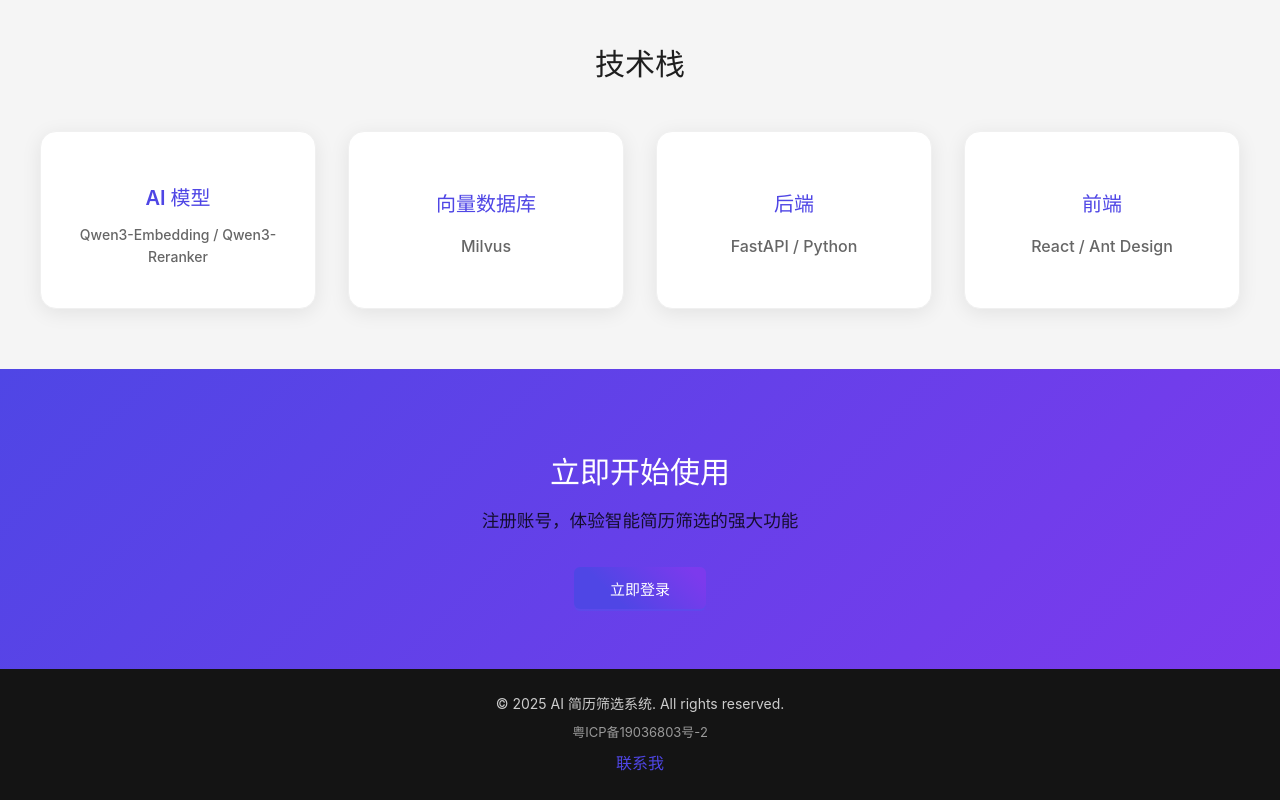
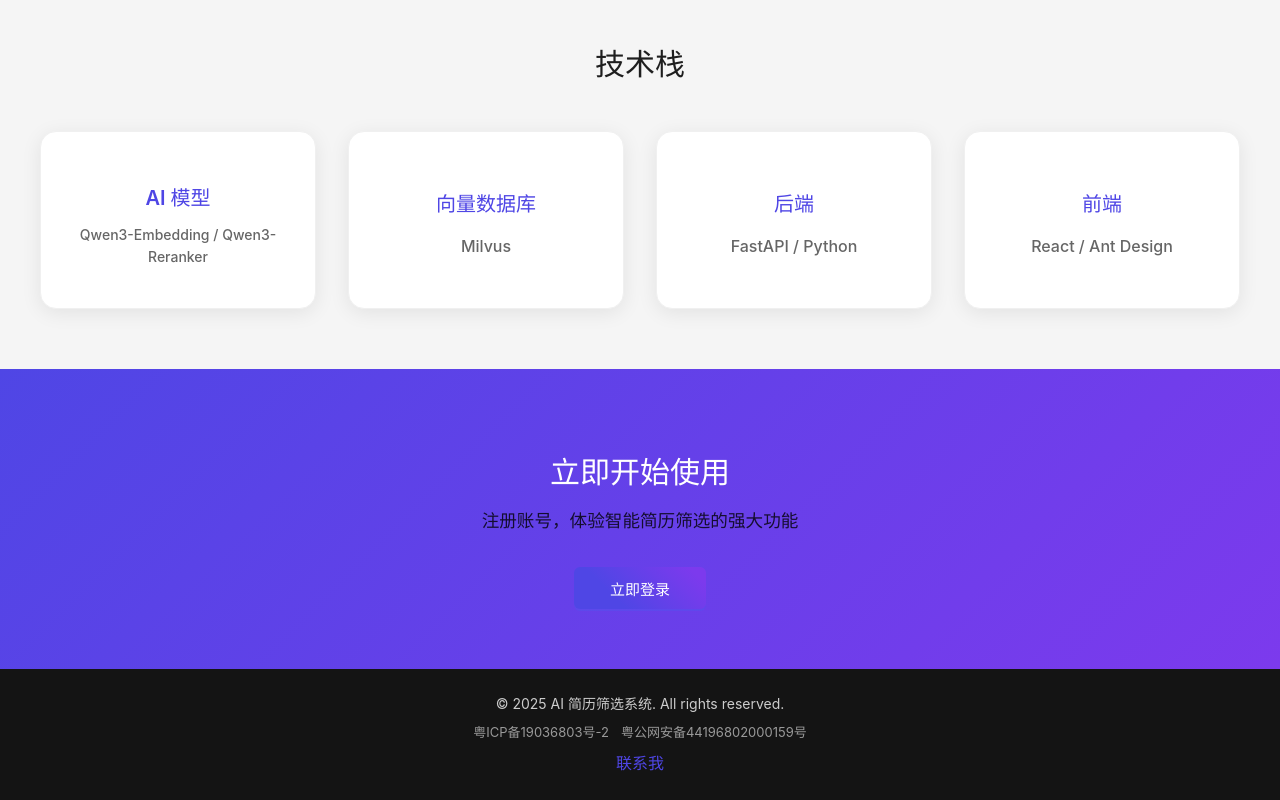
Before and after one commit to matrix273/hr, a React (Vite) app in the folder frontend/: page / in a window 1280 px wide. Shown: the part 1330-2130 px from the top of the page. Built offline with nearby package versions, Linux system fonts and the light colour scheme.

Commit message:
新增公安备案

```diff
--- a/frontend/src/pages/Home.jsx
+++ b/frontend/src/pages/Home.jsx
@@ -498,14 +498,24 @@ const Home = () => {
         <Paragraph style={{ marginBottom: '8px', fontSize: '14px', color: '#cccccc' }}>
           &copy; 2025 AI 简历筛选系统. All rights reserved.
         </Paragraph>
+        <div style={{ marginBottom: '8px', fontSize: '13px', color: '#999999' }}>
           <a
             href="https://beian.miit.gov.cn/"
             target="_blank"
             rel="noopener noreferrer"
-          style={{ display: 'block', marginBottom: '8px', fontSize: '13px', color: '#999999', textDecoration: 'none' }}
+            style={{ color: '#999999', textDecoration: 'none', marginRight: '12px' }}
           >
             粤ICP备19036803号-2
           </a>
+          <a
+            href="https://beian.mps.gov.cn/#/query/webSearch?code=44196802000159"
+            target="_blank"
+            rel="noreferrer"
+            style={{ color: '#999999', textDecoration: 'none' }}
+          >
+            粤公网安备44196802000159号
+          </a>
+        </div>
         <Paragraph
           style={{
             color: '#4f46e5',
```
Lines whose indentation alone changed are shown as unchanged.
